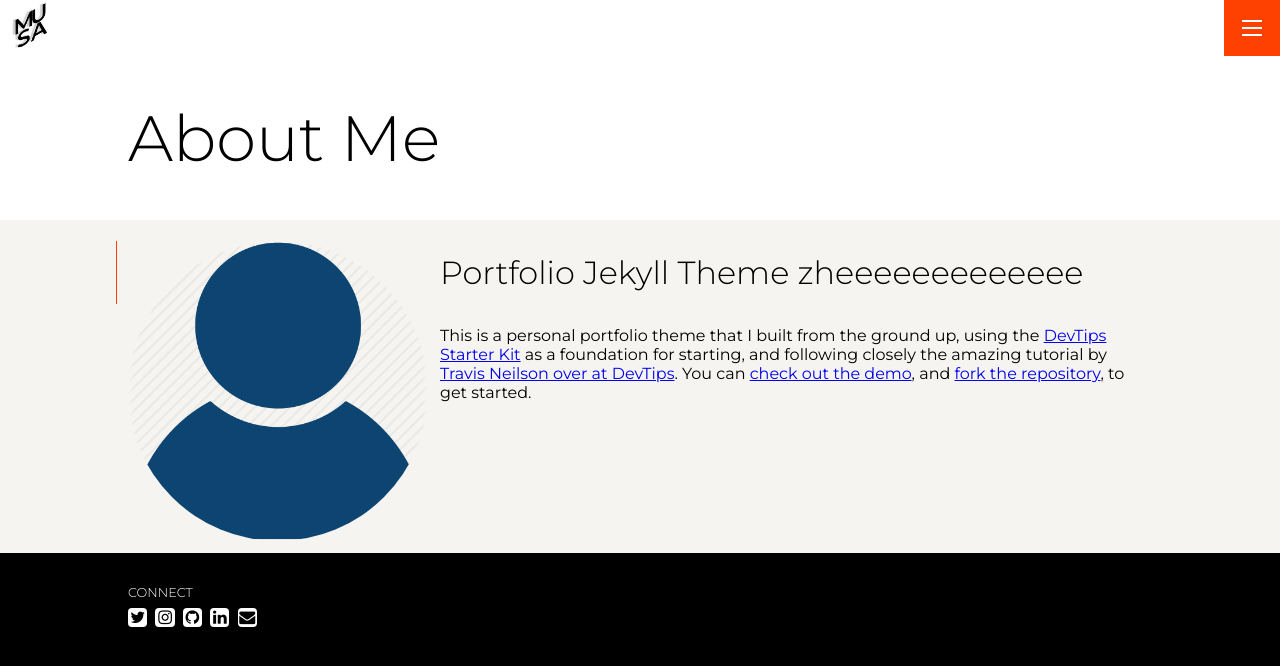
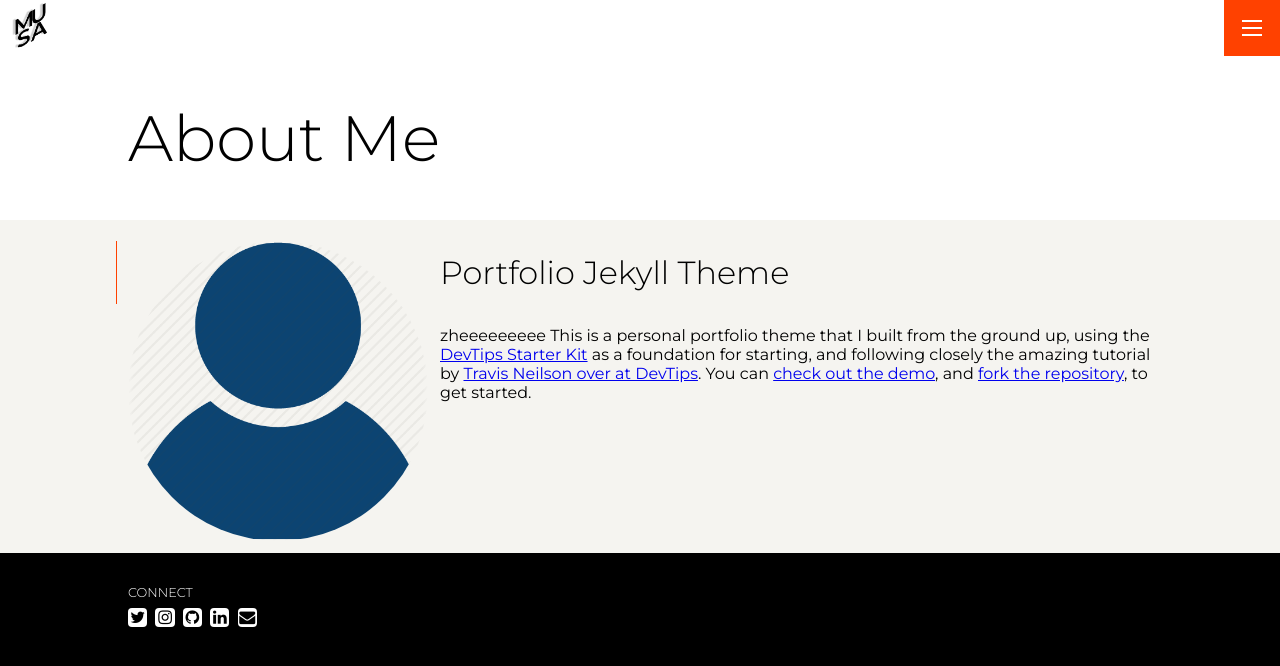
Before and after one commit to mayahoney/zhe-fang, a Jekyll site: the page built from pages/about.md, in a window 1280 px wide. Shown: the top 666 px of the page. Built offline with Jekyll 4.4.1, drawn with Linux system fonts in a browser that asks for light colours.

Commit message:
Update about.md

```diff
--- a/pages/about.md
+++ b/pages/about.md
@@ -4,6 +4,7 @@ title: About Me
 headshot: /assets/img/headshot.webp
 permalink: /about
 ---
-# Portfolio Jekyll Theme zheeeeeeeeeeeee
+# Portfolio Jekyll Theme
 
-This is a personal portfolio theme that I built from the ground up, using the [DevTips Starter Kit](http://devtipsstarterkit.com/) as a foundation for starting, and following closely the amazing tutorial by [Travis Neilson over at DevTips](https://www.youtube.com/watch?v=T6jKLsxbFg4&list=PL0CB3OvPhDA_STygmp3sDenx3UpdOMk7P). You can [check out the demo](lenpaul.github.io/portfolio-jekyll-theme/), and [fork the repository](https://github.com/LeNPaul/portfolio-jekyll-theme/fork), to get started.
+
+zheeeeeeeee This is a personal portfolio theme that I built from the ground up, using the [DevTips Starter Kit](http://devtipsstarterkit.com/) as a foundation for starting, and following closely the amazing tutorial by [Travis Neilson over at DevTips](https://www.youtube.com/watch?v=T6jKLsxbFg4&list=PL0CB3OvPhDA_STygmp3sDenx3UpdOMk7P). You can [check out the demo](lenpaul.github.io/portfolio-jekyll-theme/), and [fork the repository](https://github.com/LeNPaul/portfolio-jekyll-theme/fork), to get started.
```
